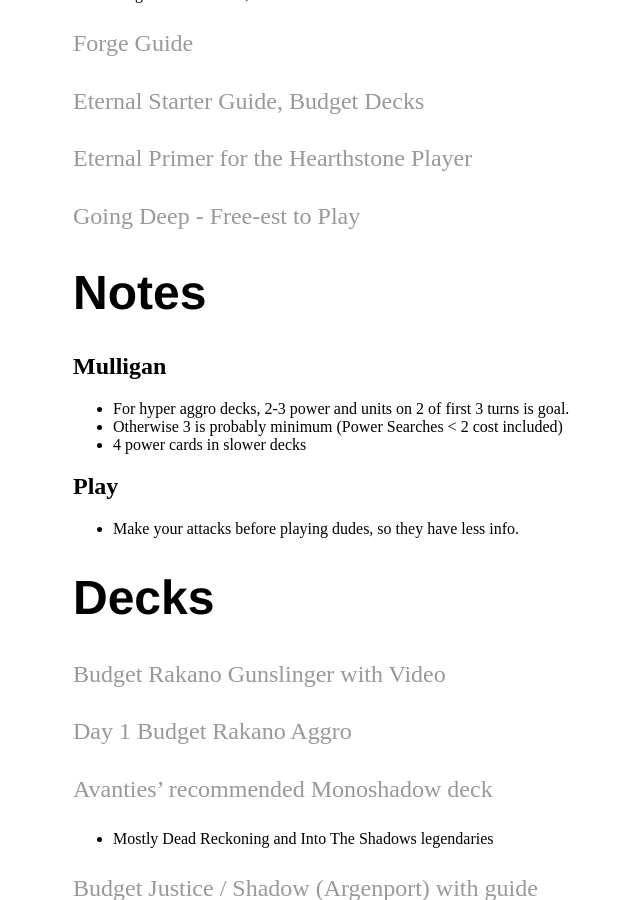
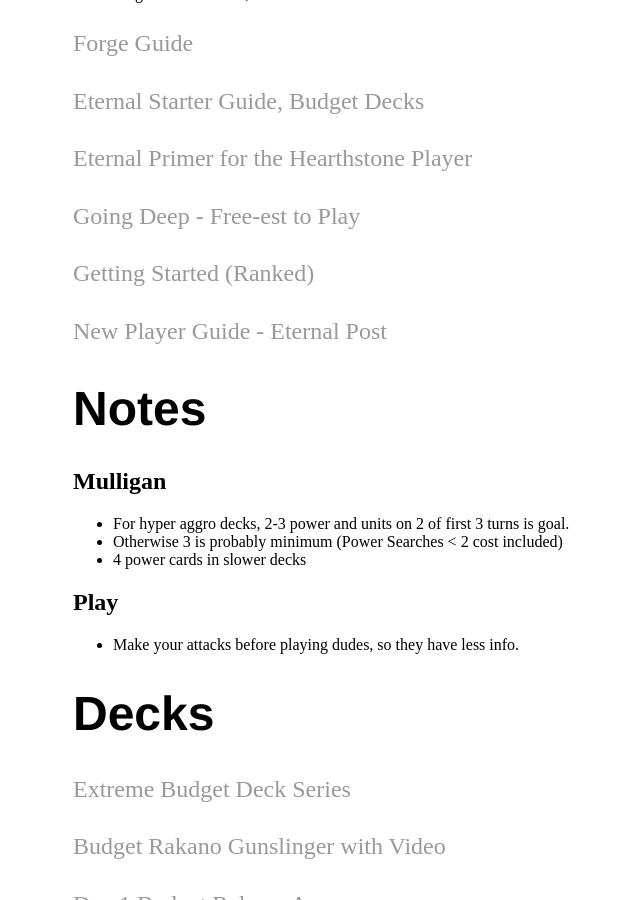
Before and after one commit to surgie/surgie.github.io, a Jekyll site: the page built from _posts/2018-10-15-learning-eternal.md, in a window 1280 px wide and 900 px high, scrolled down 342 px. Shown: the whole window, without its empty margins (119-759 px from the left). Built offline with Jekyll 4.4.1, drawn with Linux system fonts in a browser that asks for light colours; our own code applies the rules of GitHub Pages for plain Markdown files.

Commit message:
Eternal Post links

```diff
--- a/_posts/2018-10-15-learning-eternal.md
+++ b/_posts/2018-10-15-learning-eternal.md
@@ -21,6 +21,10 @@
 
 [Going Deep - Free-est to Play](https://rngeternal.com/2017/10/01/going-deep-free-est-to-play/)
 
+[Getting Started (Ranked)](https://rngeternal.com/2017/04/22/scions-school-getting-started-iii-ranked/)
+
+[New Player Guide - Eternal Post](https://theeternalpost.com/player-guides/new-player-guide)
+
 # Notes
 
 ## Mulligan
@@ -35,6 +39,8 @@
 
 
 # Decks
+
+[Extreme Budget Deck Series](https://theeternalpost.com/competitive-play/budget-decks/extreme/article)
 
 [Budget Rakano Gunslinger with Video](https://eternalwarcry.com/decks/details/j70Md0G1kBc/budget-rakano-gunslinger-w-video-showcase)
 
```
